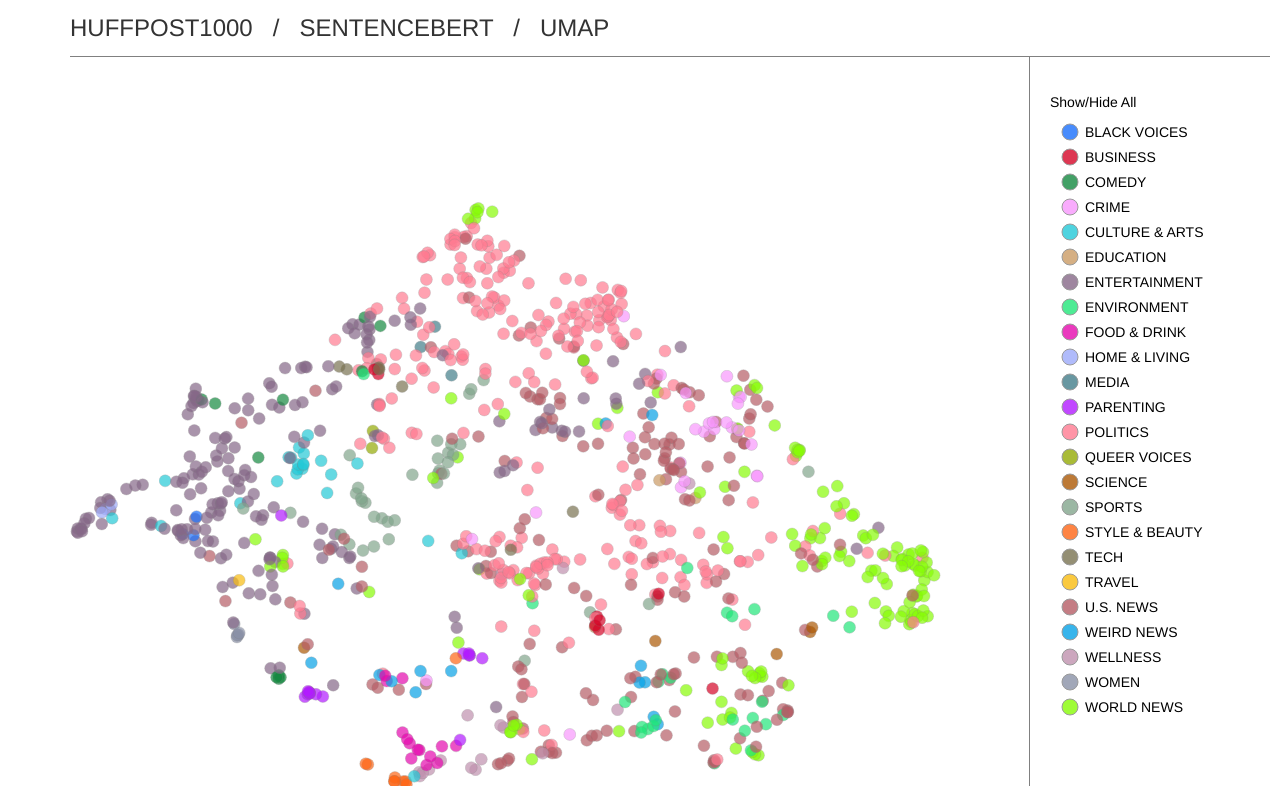
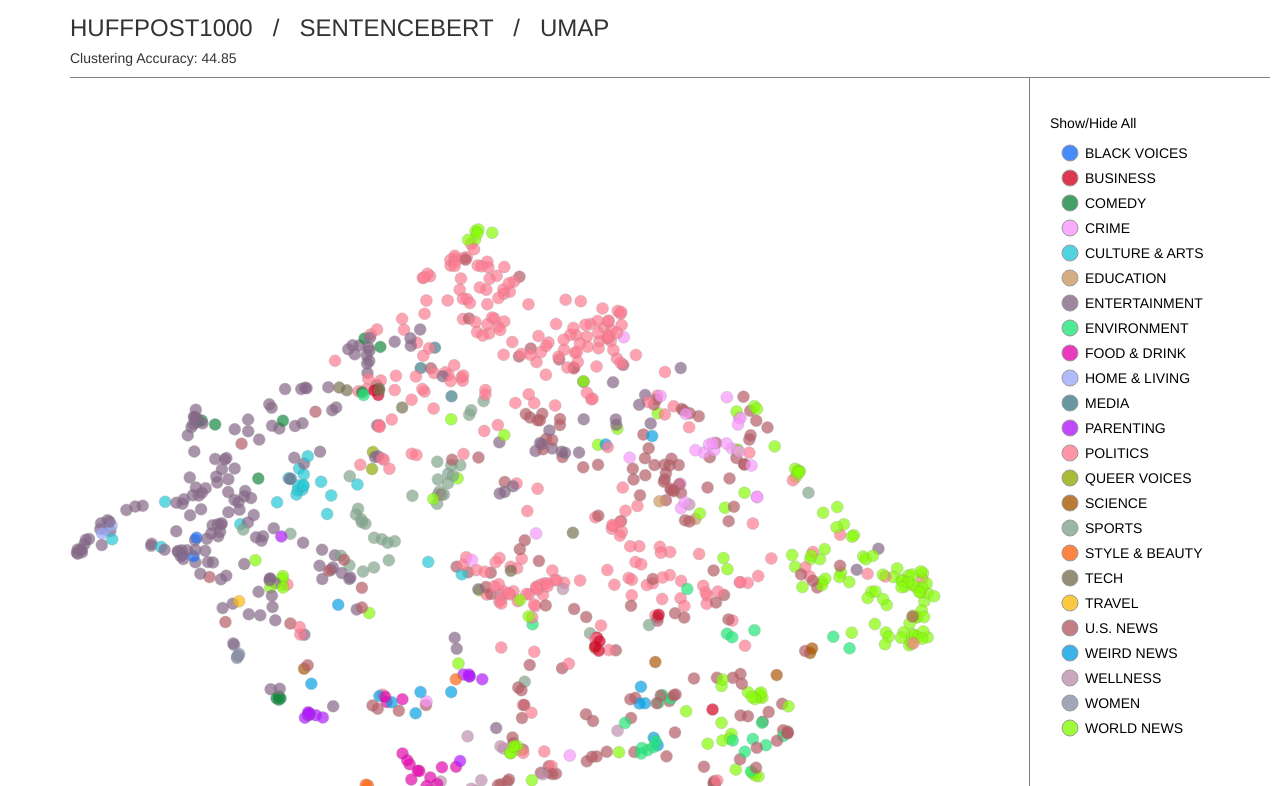
Before and after one commit to mae5357/nlp-news-vis, a plain HTML site: page docs/index.html in a window 1280 px wide. Shown: the part 55-841 px from the top of the page. Drawn offline with nearby package versions, Linux system fonts and the light colour scheme.

Commit message:
jcody.MultipleSimilarityScores
- also adding clustering accuracies

```diff
--- a/docs/css/visualization.css
+++ b/docs/css/visualization.css
@@ -7,9 +7,11 @@
     /*min-width: 1300px;*/
 }
 
+#title-container {
+    margin-top: 70px;
+    align-items: baseline;
+}
 #plot-title {
-    margin-top: 70px;
-    margin-bottom: 15px;
     text-transform: uppercase;
 }
 
--- a/docs/index.html
+++ b/docs/index.html
@@ -64,7 +64,10 @@
 
 <div class="container container-md">
 
-  <h3 id="plot-title">HUFFPOST1000 &nbsp; / &nbsp; SENTENCEBERT &nbsp; / &nbsp; UMAP</h3>
+  <div id="title-container">
+    <div id="plot-title" class="h3">HUFFPOST1000 &nbsp; / &nbsp; SENTENCEBERT &nbsp; / &nbsp; UMAP</div>
+    <div id="cluster-accuracy" class="h5">Clustering Accuracy: </div>
+  </div>
 
   <div id="data-spinner" class="spinner-border" role="status"></div>
 
--- a/docs/js/visualization.js
+++ b/docs/js/visualization.js
@@ -14,6 +14,29 @@ VECTORIZER_OPTS = ["Doc2Vec", "SentenceBERT"]
 REDUCER_OPTS = ["PCA", "T-SNE", "UMAP"]
 DATA_PATH = "data/";
 DATA_FILE = "huffpost1000.none.sentencebert.umap.json";
+
+// clustering accuracy map (primarily for report discussion)
+clusterAccuracyMap = {
+    "huffpost1000.nltk.doc2vec.pca.json": 21.55650715283065,
+    "huffpost1000.nltk.doc2vec.t-sne.json": 35.84427788953499,
+    "huffpost1000.nltk.doc2vec.umap.json": 42.81597170795394,
+    "huffpost1000.none.sentencebert.pca.json": 48.12283533729999,
+    "huffpost1000.none.sentencebert.t-sne.json": 20.167590053582384,
+    "huffpost1000.none.sentencebert.umap.json": 44.848890635495955,
+    "huffpost5000.nltk.doc2vec.pca.json": 37.99464363709401,
+    "huffpost5000.nltk.doc2vec.t-sne.json": 49.37501233387292,
+    "huffpost5000.nltk.doc2vec.umap.json": 25.565126444729145,
+    "huffpost5000.none.sentencebert.pca.json": 21.863377214563254,
+    "huffpost5000.none.sentencebert.t-sne.json": 20.42755301358742,
+    "huffpost5000.none.sentencebert.umap.json": 30.463620071550096,
+    "newsdataio.nltk.doc2vec.pca.json": 25.61454980657747,
+    "newsdataio.nltk.doc2vec.t-sne.json": 22.80831986622652,
+    "newsdataio.nltk.doc2vec.umap.json": 34.170600866609824,
+    "newsdataio.none.sentencebert.pca.json": 37.202767654288245,
+    "newsdataio.none.sentencebert.t-sne.json": 32.494272044495126,
+    "newsdataio.none.sentencebert.umap.json": 38.00
+}
+$("#cluster-accuracy").text("Clustering Accuracy: " + clusterAccuracyMap[DATA_FILE].toFixed(2));
 
 const setNavDropdowns = (target, items) => {
     items.forEach(item => {
@@ -56,7 +79,7 @@ $("#dropdown-reducer a").click(function() {
     set_selection("reducer", 3, $(this).text());
 });
 
-// determine new file name and reload viz
+// determine new file name, reload viz, update titles
 const set_selection = (type, index, selection) => {
     proc_selections = DATA_FILE.split(".");
     proc_selections[index] = selection.toLowerCase();
@@ -70,6 +93,7 @@ const set_selection = (type, index, selection) => {
     $("#" + type).children(":first").html(selection + '<span class="caret">');
     $("#legend-menu").children(":first").html("Legend" + '<span class="caret">');
     $("#plot-title").text(proc_selections[0] + "\xa0\xa0 /  \xa0\xa0" + proc_selections[2] + "\xa0\xa0 / \xa0\xa0" + proc_selections[3]);
+    $("#cluster-accuracy").text("Clustering Accuracy: " + clusterAccuracyMap[DATA_FILE].toFixed(2));
     get_samples();
 }
 
```
